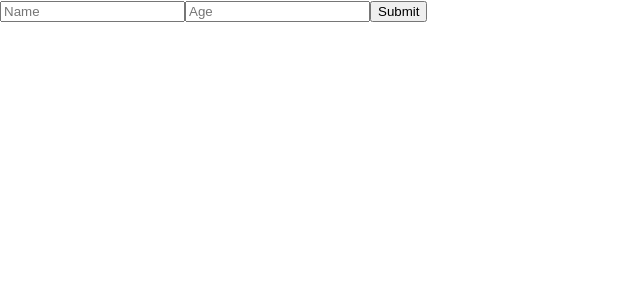
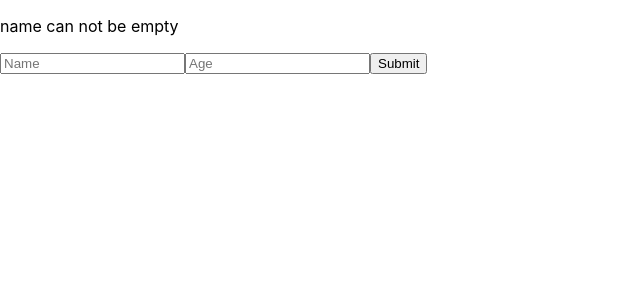
Before and after one commit to Hal-ang/react-design-pattern, a React (Create React App) app in the folder controlled-and-uncontrolled-components/: page / in a window 1280 px wide. Shown: the top 300 px of the page, without its empty margins (0-640 px from the left). Built offline with nearby package versions, Linux system fonts and the light colour scheme.

Commit message:
Implement controlledForm

```diff
--- a/controlled-and-uncontrolled-components/src/App.js
+++ b/controlled-and-uncontrolled-components/src/App.js
@@ -1,9 +1,10 @@
+import ControlledForm from './components/ControlledForm';
 import UncontrolledForm from './components/UncontrolledForm';
 
 function App() {
   return (
     <>
-      <UncontrolledForm />
+      <ControlledForm />
     </>
   );
 }
--- /dev/null
+++ b/controlled-and-uncontrolled-components/src/components/ControlledForm.jsx
@@ -0,0 +1,29 @@
+import React, { useEffect, useState } from 'react';
+
+const ControlledForm = () => {
+  const [name, setName] = useState('')
+  const [age, setAge] = useState()
+
+  // 사용자가 클릭하기 전에 입력을 입력하거나 입력하기 시작할 때마다 유효성 검사가 필요한 경우
+  const [error, setError] = useState(false)
+
+  useEffect(() => {
+    if (name.length < 3) {
+
+      setError('name can not be empty')
+    } else {
+      setError('')
+    }
+  }, [name])
+
+  return (
+    <form >
+      {error && <p>{error}</p>}
+      <input name="name" type="text" placeholder='Name' value={name} onChange={(e) => setName(e.target.value)} />
+      <input name="age" type="text" placeholder='Age' value={age} onChange={(e) => setAge(e.target.value)} />
+      <button>Submit</button>
+    </form>
+  );
+};
+
+export default ControlledForm;
```
